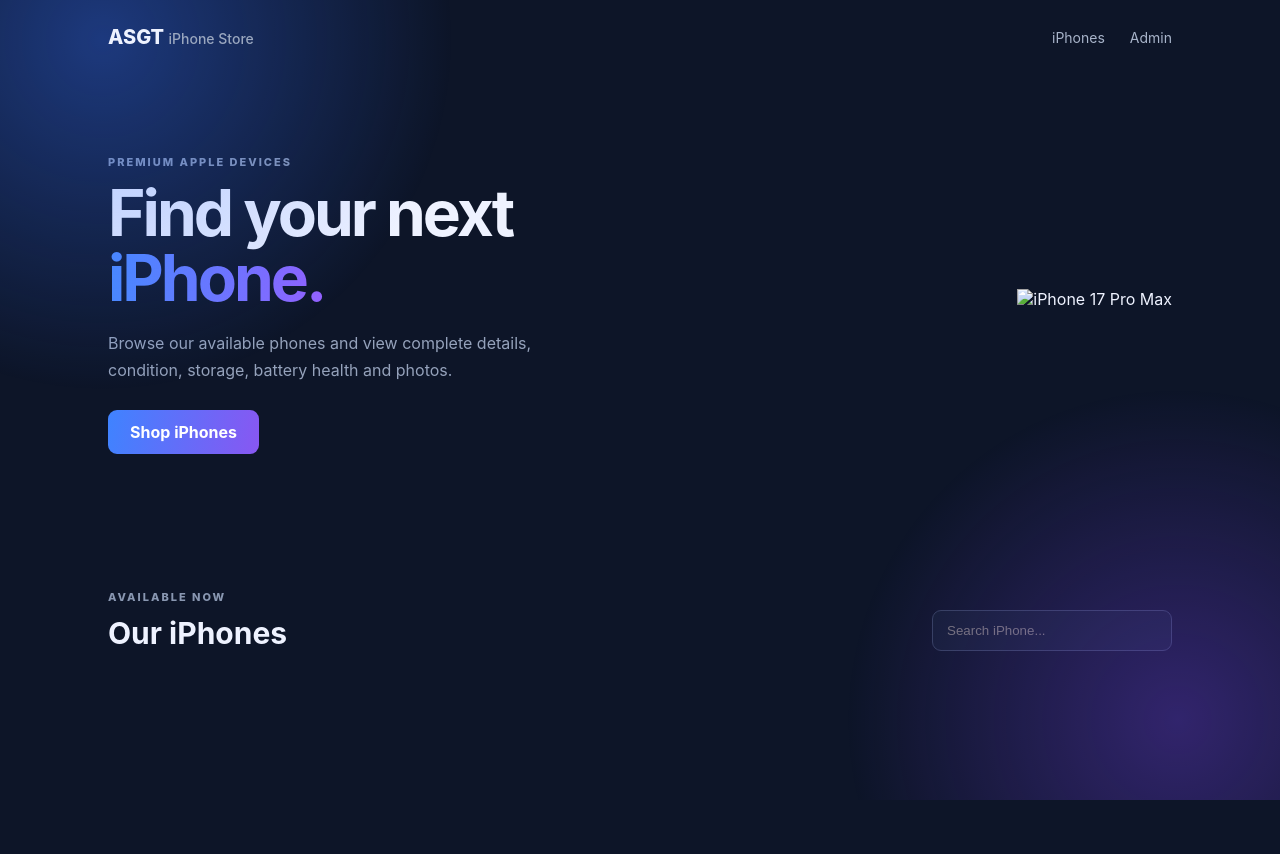
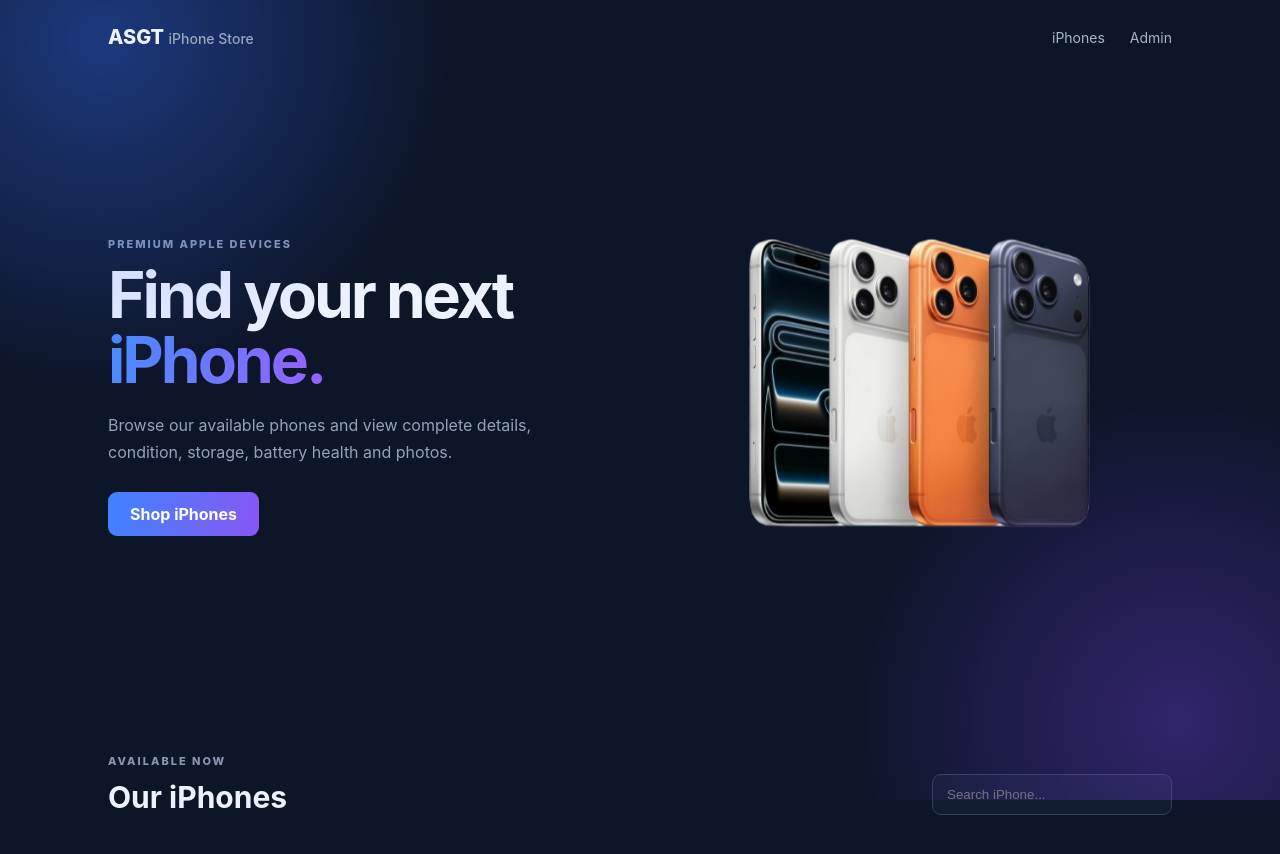
Before and after one commit to haerinzue/iphonestore, a website: page index.html in a window 1280 px wide. Before the commit the page ends 800 px from the top, so only its background shows below. Drawn offline with nearby package versions, Linux system fonts and the light colour scheme.

Commit message:
Update index.html

```diff
--- a/index.html
+++ b/index.html
@@ -24,7 +24,7 @@
             </div>
 
             <div class="hero-phone">
-                <img src="images/iphone-17-pro-max.png" alt="iPhone 17 Pro Max">
+                <img src="iphone-17-pro-max.png" alt="iPhone 17 Pro Max">
             </div>
         </section>
 
```
